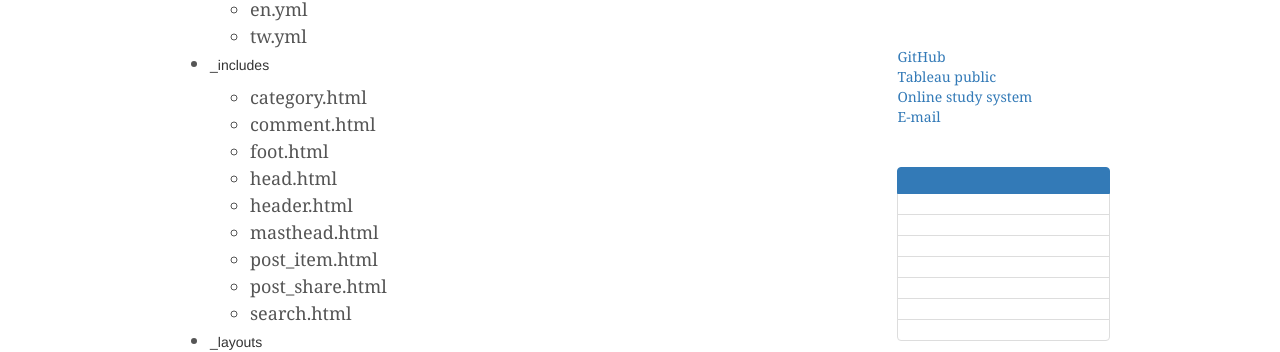
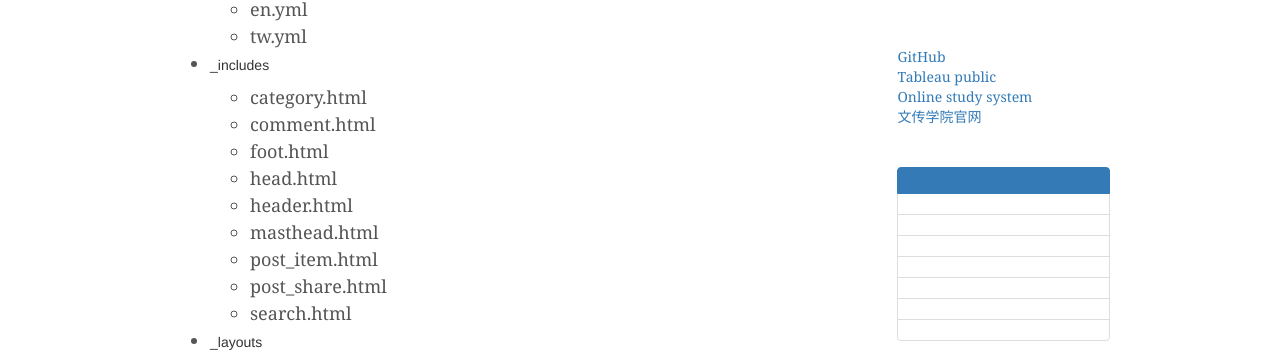
Before and after one commit to zdnfzgb/zdnfzgb.github.io, a Jekyll site: the page built from Mainfest.md, in a window 1280 px wide and 900 px high. Shown: the part 188-540 px from the top of the window. Built offline with Jekyll 4.4.1, drawn with Linux system fonts in a browser that asks for light colours; some web fonts are replaced; our own code applies the rules of GitHub Pages for plain Markdown files; comment, search, counter and statistics services are not loaded.

Commit message:
外链接，

```diff
--- a/_includes/category.html
+++ b/_includes/category.html
@@ -29,8 +29,8 @@
             <ol class="list-unstyled">
               <li><a href="https://github.com/zdnfzgb/zdnfzgb.github.io">GitHub</a></li>
               <li><a href="https://public.tableau.com/profile/.17705372#!/">Tableau public</a></li>
-			  <li><a href="e.nfu.edu.cn">Online study system</a></li>
-              <li><a href="mailto:920697302@qq.com">E-mail</a></li>
+			  <li><a href="http://e.nfu.edu.cn/">Online study system</a></li>
+              <li><a href="http://wcy.nfu.edu.cn/zh/%E9%A6%96%E9%A1%B5/">文传学院官网</a></li>
             </ol>
           </div>
         </div>
```
